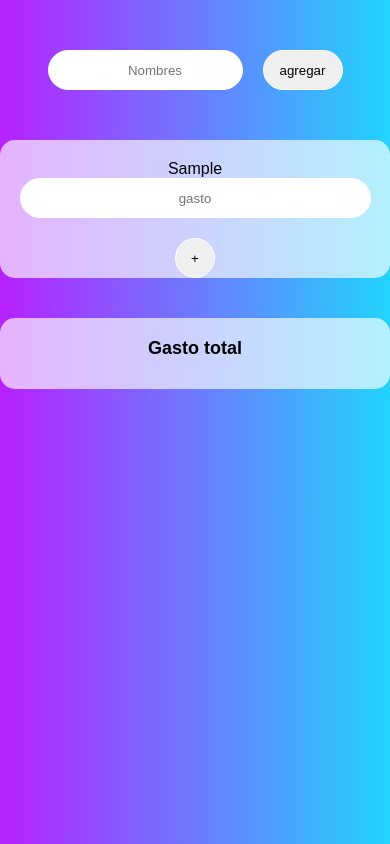
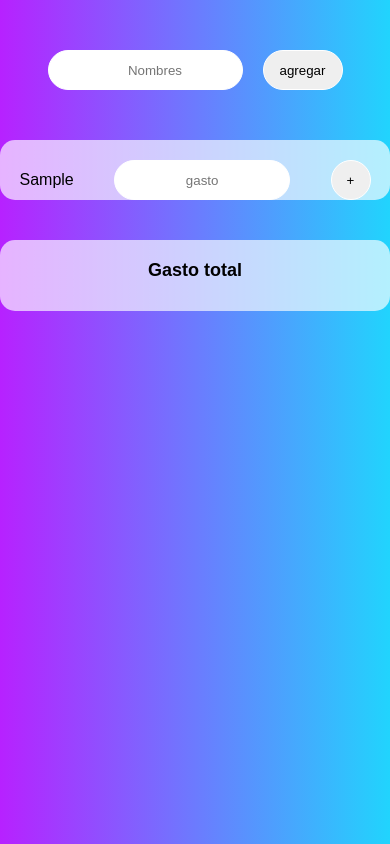
Before and after one commit to aguspeiretti/CalculadorGastosJuntadas, a plain HTML site: page index.html in a window 390 px wide. Both pictures are taken after typing "Sample" into the empty fields and a click on the button "agregar". Drawn offline with Linux system fonts and the light colour scheme.

Commit message:
second commit

```diff
--- a/estilo.css
+++ b/estilo.css
@@ -121,16 +121,16 @@ body {
     justify-content: center;
   }
   .listado {
-    flex-direction: column;
+    flex-direction: row;
   }
   .listado input {
-    width: 100%;
+    width: 50%;
     margin: 0;
     padding: 0;
   }
   .listado button {
     margin-left: 0;
-    margin-top: 20px;
+    margin-top: 0px;
   }
   .respuestas {
     width: 100%;
```
